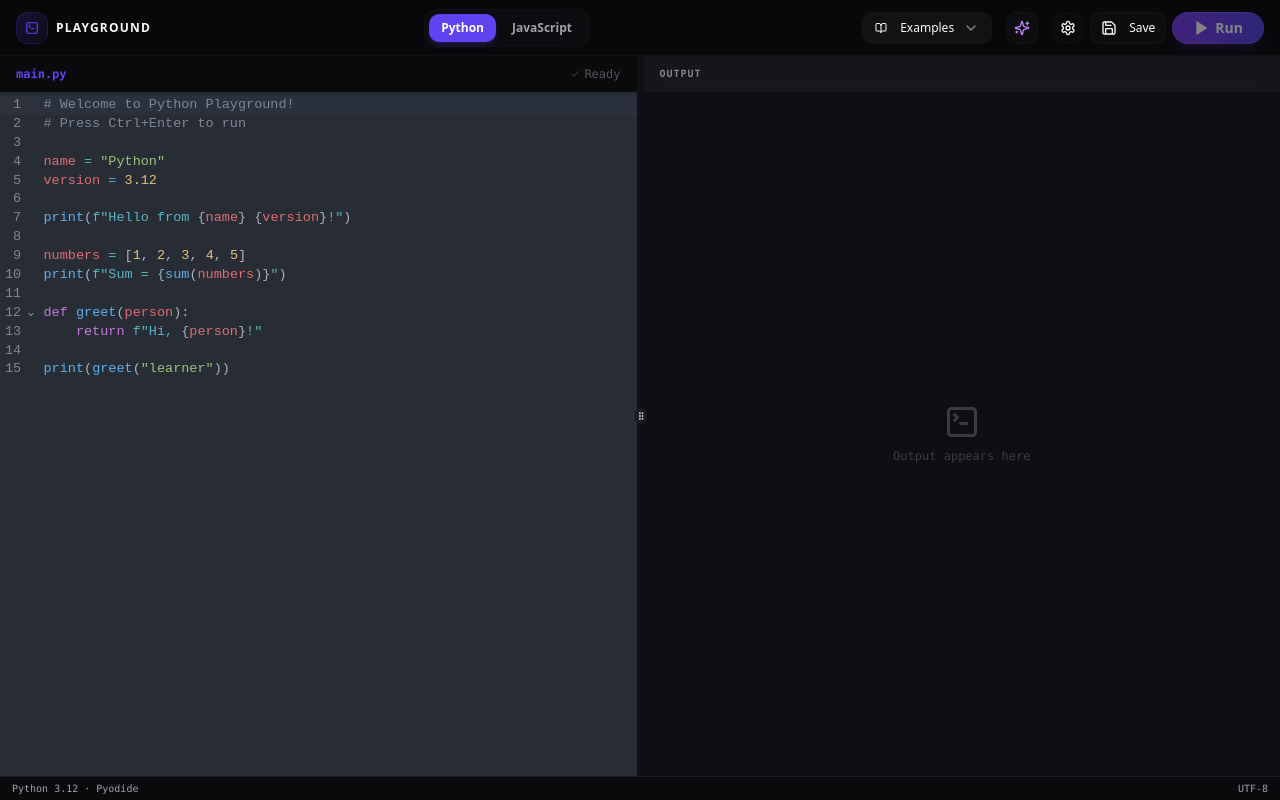
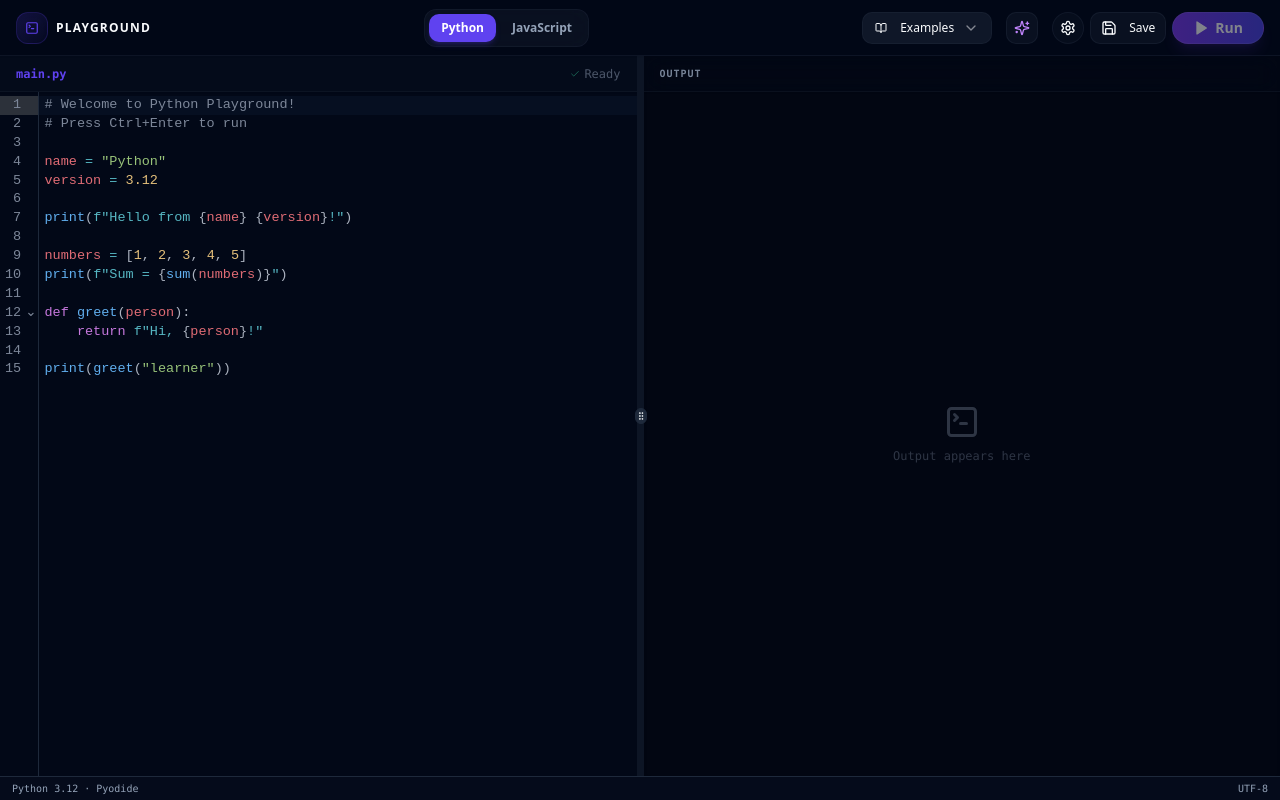
Before and after one commit to Jabir7006/JS-Python-code-compiler, a React (Vite) app: page / in a window 1280 px wide. Built offline with nearby package versions, Linux system fonts and the light colour scheme; the HTML template or start-up script is replaced by a standard one.

Commit message:
style: update color palette and refine CodeMirror background transparency

```diff
--- a/src/App.tsx
+++ b/src/App.tsx
@@ -924,9 +924,9 @@ export default function App() {
           <ResizablePanel
             defaultSize={50}
             minSize={20}
-            className="flex flex-col min-w-0 bg-[#0f0f13] shadow-inner"
+            className="flex flex-col min-w-0 bg-black/20 shadow-inner"
           >
-            <div className="flex-none flex items-center justify-between px-4 h-9 bg-[#18181f]/80 border-b border-border/30 text-xs shadow-sm z-10 backdrop-blur-md">
+            <div className="flex-none flex items-center justify-between px-4 h-9 bg-background/50 border-b border-border/30 text-xs shadow-sm z-10 backdrop-blur-md">
               <span className="font-mono text-muted-foreground/80 font-semibold uppercase tracking-widest text-[10px]">
                 Output
               </span>
--- a/src/index.css
+++ b/src/index.css
@@ -4,24 +4,24 @@
 
 @layer base {
   :root, .dark {
-    --background: 240 10% 4%;
-    --foreground: 0 0% 98%;
-    --card: 240 10% 6%;
-    --card-foreground: 0 0% 98%;
-    --popover: 240 10% 6%;
-    --popover-foreground: 0 0% 98%;
+    --background: 222.2 84% 4.9%;
+    --foreground: 210 40% 98%;
+    --card: 222.2 84% 4.9%;
+    --card-foreground: 210 40% 98%;
+    --popover: 222.2 84% 4.9%;
+    --popover-foreground: 210 40% 98%;
     --primary: 250 85% 60%;
     --primary-foreground: 0 0% 100%;
-    --secondary: 240 10% 12%;
-    --secondary-foreground: 0 0% 98%;
-    --muted: 240 10% 12%;
-    --muted-foreground: 240 5% 65%;
-    --accent: 240 10% 15%;
-    --accent-foreground: 0 0% 98%;
-    --destructive: 0 84% 60%;
-    --destructive-foreground: 0 0% 98%;
-    --border: 240 10% 12%;
-    --input: 240 10% 12%;
+    --secondary: 217.2 32.6% 17.5%;
+    --secondary-foreground: 210 40% 98%;
+    --muted: 217.2 32.6% 17.5%;
+    --muted-foreground: 215 20.2% 65.1%;
+    --accent: 217.2 32.6% 17.5%;
+    --accent-foreground: 210 40% 98%;
+    --destructive: 0 62.8% 30.6%;
+    --destructive-foreground: 210 40% 98%;
+    --border: 217.2 32.6% 17.5%;
+    --input: 217.2 32.6% 17.5%;
     --ring: 250 85% 60%;
     --radius: 0.75rem;
     --chart-1: 250 85% 60%;
@@ -45,8 +45,14 @@
 /* CodeMirror editor fixes */
 .cm-editor {
   height: 100%;
+  background-color: transparent !important;
 }
 .cm-scroller {
   overflow: auto;
   height: 100%;
+  background-color: transparent !important;
 }
+.cm-gutters {
+  background-color: transparent !important;
+  border-right: 1px solid hsl(var(--border)) !important;
+}
```
